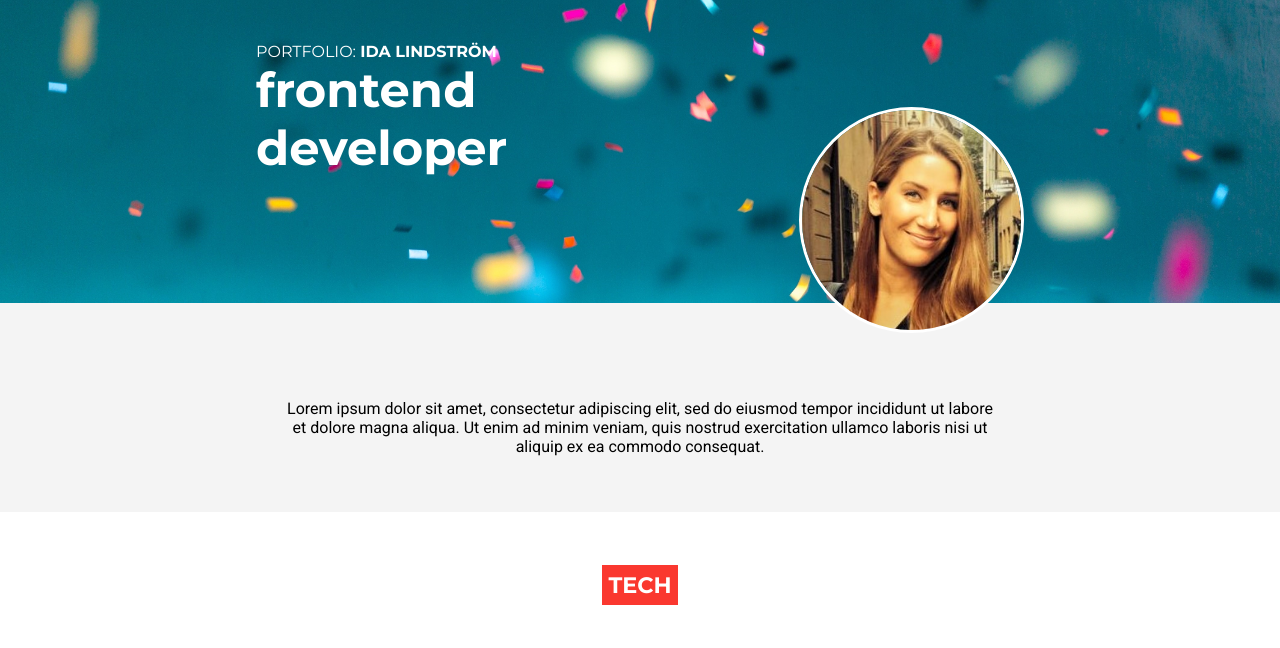
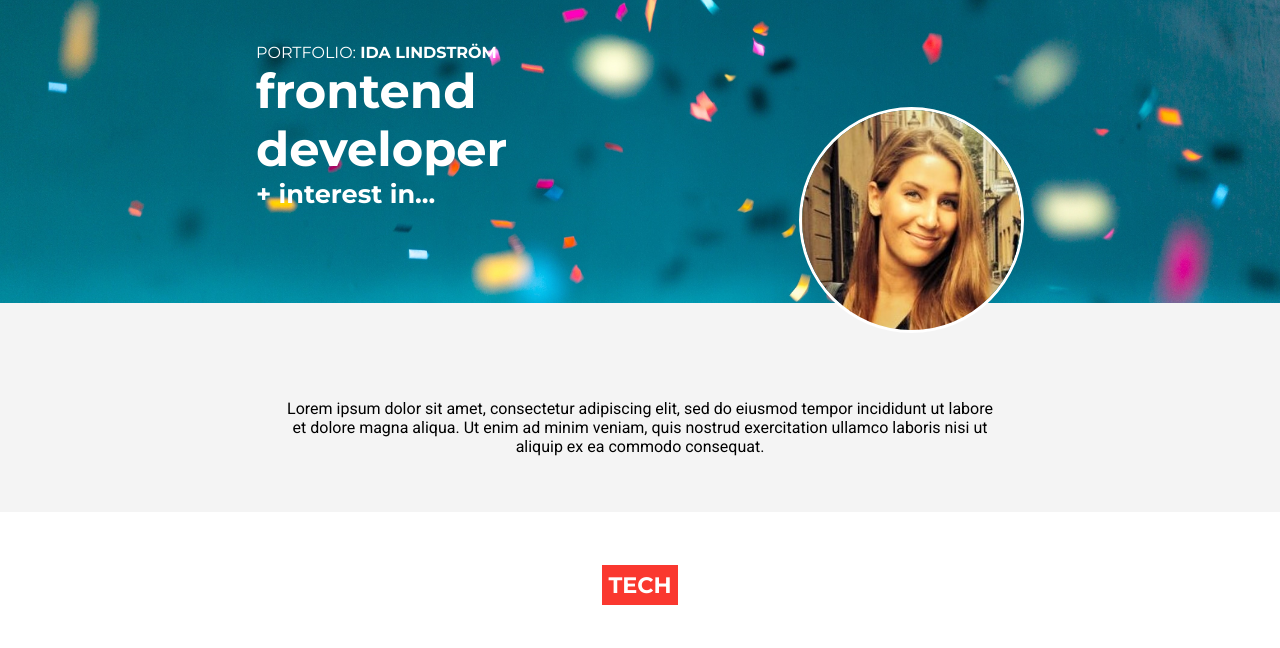
Before and after one commit to horsefacegirl/Portfolio, a plain HTML site: page index.html in a window 1280 px wide. Shown: the part 97-745 px from the top of the page. Drawn offline with Linux system fonts and the light colour scheme.

Commit message:
add h5, tidy up

```diff
--- a/index.html
+++ b/index.html
@@ -17,7 +17,7 @@
       <div class="presentation">
         <h3>Portfolio: <strong>Ida Lindström</strong></h3>
         <h1>Frontend Developer</h1>
-        <!-- team dynamics -->
+        <h5>+ interest in...</h5>
       </div>
       <div class="nav-img-wrapper">
         <nav>
@@ -34,7 +34,6 @@
   </header>
 
   <main>
-    <!-- Ändra till sections -->
     <section class="pitch">
       <div class="inner-content">
         <p>Lorem ipsum dolor sit amet, consectetur adipiscing elit, sed do eiusmod tempor incididunt ut labore et dolore magna aliqua. Ut enim ad minim veniam, quis nostrud exercitation ullamco laboris nisi ut aliquip ex ea commodo consequat.</p>
@@ -169,7 +168,7 @@
         </div>
       </div>
     </section>
-    <!-- Skapa klasser som kan återanvändas, ex flex, underline... -->
+
     <section>
       <h2>Skills</h2>
       <div class="skills-container inner-content">
--- a/style.css
+++ b/style.css
@@ -1,5 +1,5 @@
   body {
-    margin: 0;
+    margin: 0 auto;
     font-family: 'Montserrat', sans-serif;
     font-size: 16px;
     max-width: 2000px;
@@ -13,7 +13,7 @@
     text-transform: lowercase;
     color: white;
     font-size: 3em;
-    margin-top: 0;
+    margin: 0;
   }
 
   h2 {
@@ -37,6 +37,13 @@
     color: #FA382F;
     display: inline;
     text-transform: uppercase;
+  }
+
+  h5 {
+    color: white;
+    text-transform: lowercase;
+    font-size: 1.6em;
+    margin: 0;
   }
 
   a,
```
